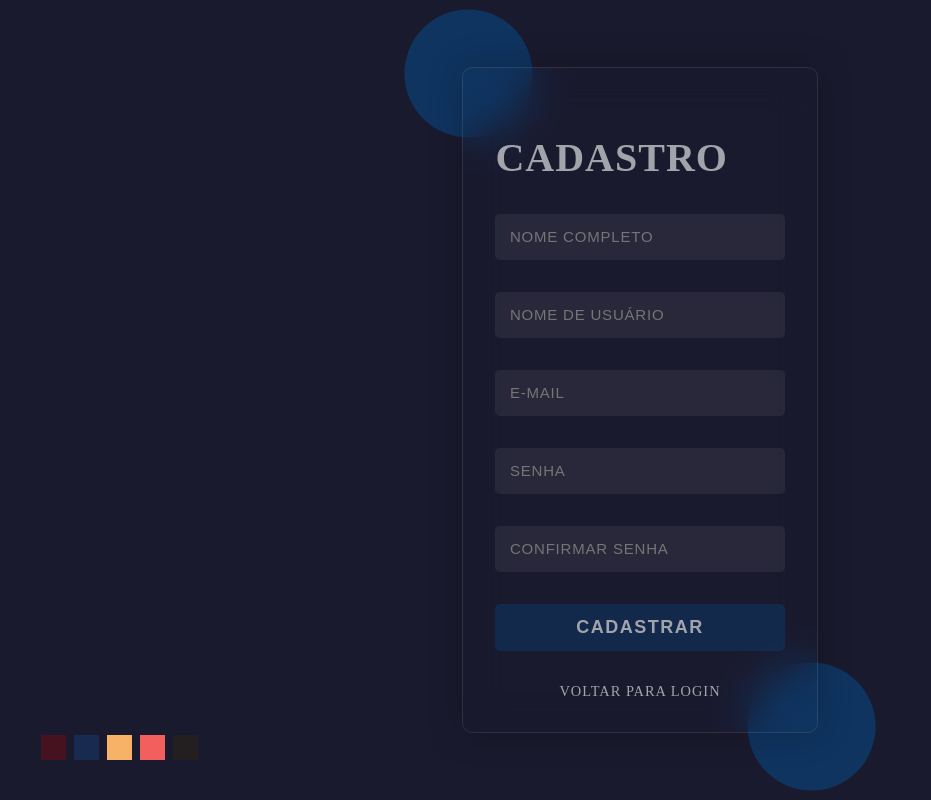
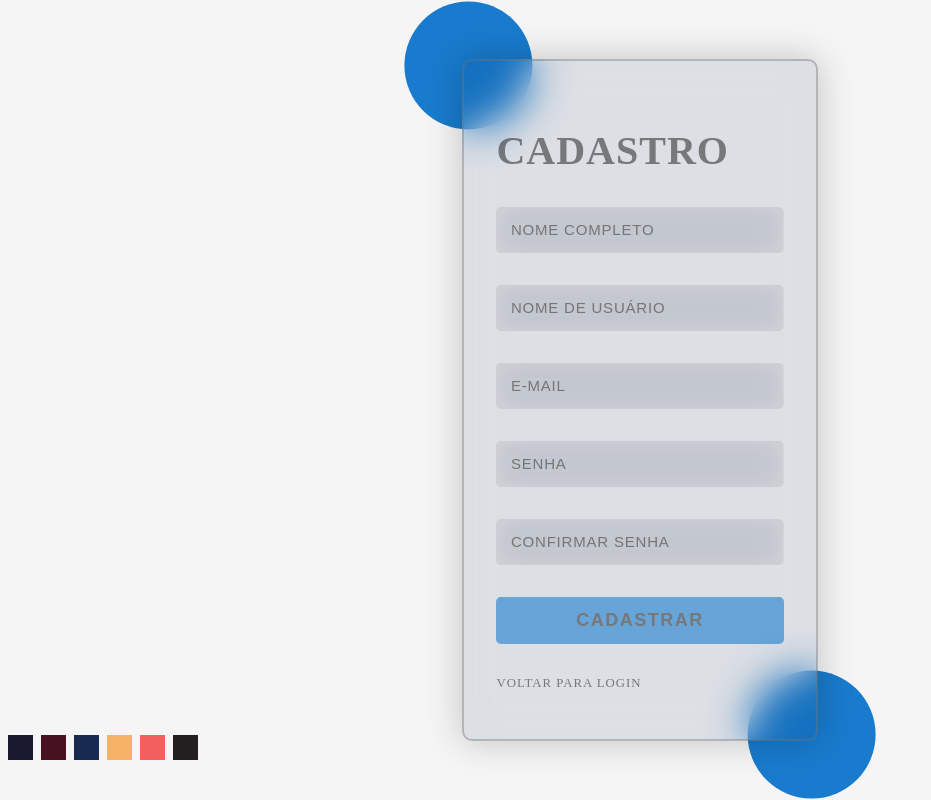
Before and after one commit to madpais/php-login-system, a PHP site: page /cadastro.php in a window 1280 px wide. Shown: the whole page, without its empty margins (0-931 px from the left). Run offline with PHP 8.4, Linux system fonts and the light colour scheme.

Commit message:
Atualização do sistema de login e cadastro
- Removida imagem do formulário de login
- Alterada cor de fundo para tom claro (#f5f5f5)
- Ajustado tamanho da fonte dos links
- Escurecida borda do form-container (2px, cinza escuro)
- Atualizada tela de cadastro com mesmo estilo visual do login
- Adicionados estilos CSS para lista de erros
- Criado script reset_database.sql com novos dados de teste

```diff
--- a/cadastro.php
+++ b/cadastro.php
@@ -96,32 +96,7 @@
     <link rel="stylesheet" href="style.css">
     <title>Cadastro de Usuário</title>
     <script src="script.js?v=1"></script>
-    <style>
-        .error-list {
-            background-color: rgba(231, 76, 60, 0.2);
-            border-left: 4px solid #e74c3c;
-            padding: 10px;
-            margin-bottom: 20px;
-            border-radius: 4px;
-            color: #fff;
-        }
 
-        .error-list ul {
-            margin: 5px 0 5px 20px;
-            padding: 0;
-        }
-
-        .form-container {
-            max-width: 400px;
-        }
-
-        .back-link {
-            display: block;
-            text-align: center;
-            margin-top: 15px;
-            font-size: 0.9rem;
-        }
-    </style>
 </head>
 <body>
     <section class="container">
@@ -148,7 +123,9 @@
                     <input type="password" name="confirmar_senha" placeholder="CONFIRMAR SENHA" />
                     <button type="submit" class="opacity">CADASTRAR</button>
                 </form>
-                <a href="login.php" class="back-link opacity">VOLTAR PARA LOGIN</a>
+                <div class="register-forget opacity">
+                    <a href="login.php">VOLTAR PARA LOGIN</a>
+                </div>
             </div>
             <div class="circle circle-two"></div>
         </div>
--- a/login.php
+++ b/login.php
@@ -89,7 +89,6 @@
         <div class="login-container">
             <div class="circle circle-one"></div>
             <div class="form-container">
-                <img src="https://raw.githubusercontent.com/hicodersofficial/glassmorphism-login-form/master/assets/illustration.png" alt="illustration" class="illustration" />
                 <h1 class="opacity">LOGIN</h1>
 
                 <?php if (isset($_SESSION['mensagem'])): ?>
--- a/style.css
+++ b/style.css
@@ -1,7 +1,7 @@
 :root {
-    --background: #1a1a2e;
-    --color: #ffffff;
-    --primary-color: #0f3460;
+    --background: #f5f5f5;
+    --color: #333333;
+    --primary-color: #187bcd;
 }
 
 * {
@@ -47,10 +47,11 @@
     width: 22.2rem;
 }
 .form-container {
-    border: 1px solid hsla(0, 0%, 65%, 0.158);
+    border: 2px solid hsla(0, 0%, 45%, 0.4);
     box-shadow: 0 0 36px 1px rgba(0, 0, 0, 0.2);
     border-radius: 10px;
     backdrop-filter: blur(20px);
+    background-color: rgba(3, 37, 76, 0.1);
     z-index: 99;
     padding: 2rem;
     -webkit-border-radius: 10px;
@@ -131,12 +132,7 @@
     position: absolute;
 }
 
-.illustration {
-    position: absolute;
-    top: -14%;
-    right: -2px;
-    width: 90%;
-}
+
 
 .circle-one {
     top: 0;
@@ -164,6 +160,24 @@
     margin: 1rem 0;
     display: flex;
     justify-content: space-between;
+}
+
+.register-forget a {
+    font-size: 0.8rem;
+}
+
+.error-list {
+    background-color: rgba(231, 76, 60, 0.2);
+    border-left: 4px solid #e74c3c;
+    padding: 10px;
+    margin-bottom: 20px;
+    border-radius: 4px;
+    color: var(--color);
+}
+
+.error-list ul {
+    margin: 5px 0 5px 20px;
+    padding: 0;
 }
 .opacity {
     opacity: 0.6;
@@ -295,10 +309,7 @@
         gap: 0.5rem;
     }
 
-    .illustration {
-        top: -10%;
-        width: 80%;
-    }
+
 }
 
 @media screen and (max-width: 320px) {
```
Also changed, not shown: reset_database.sql (added, +64 -0 lines).
